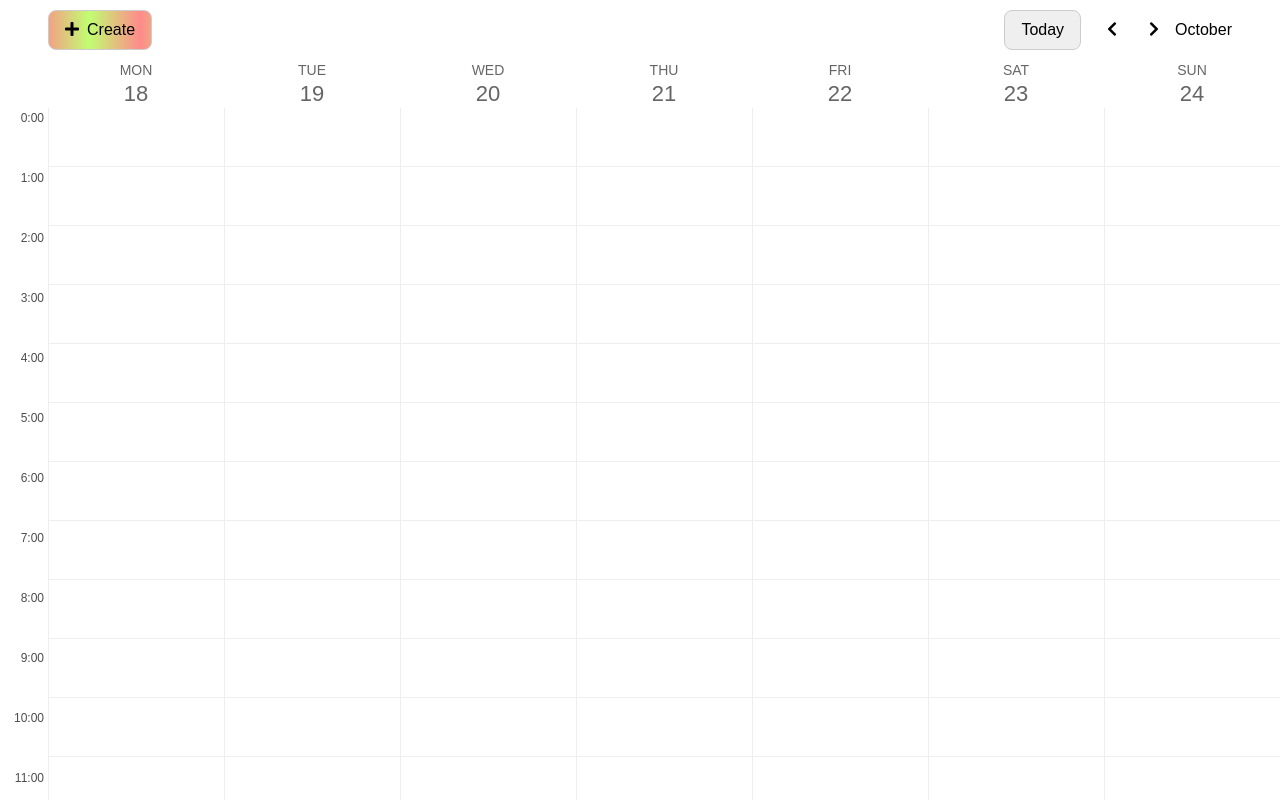
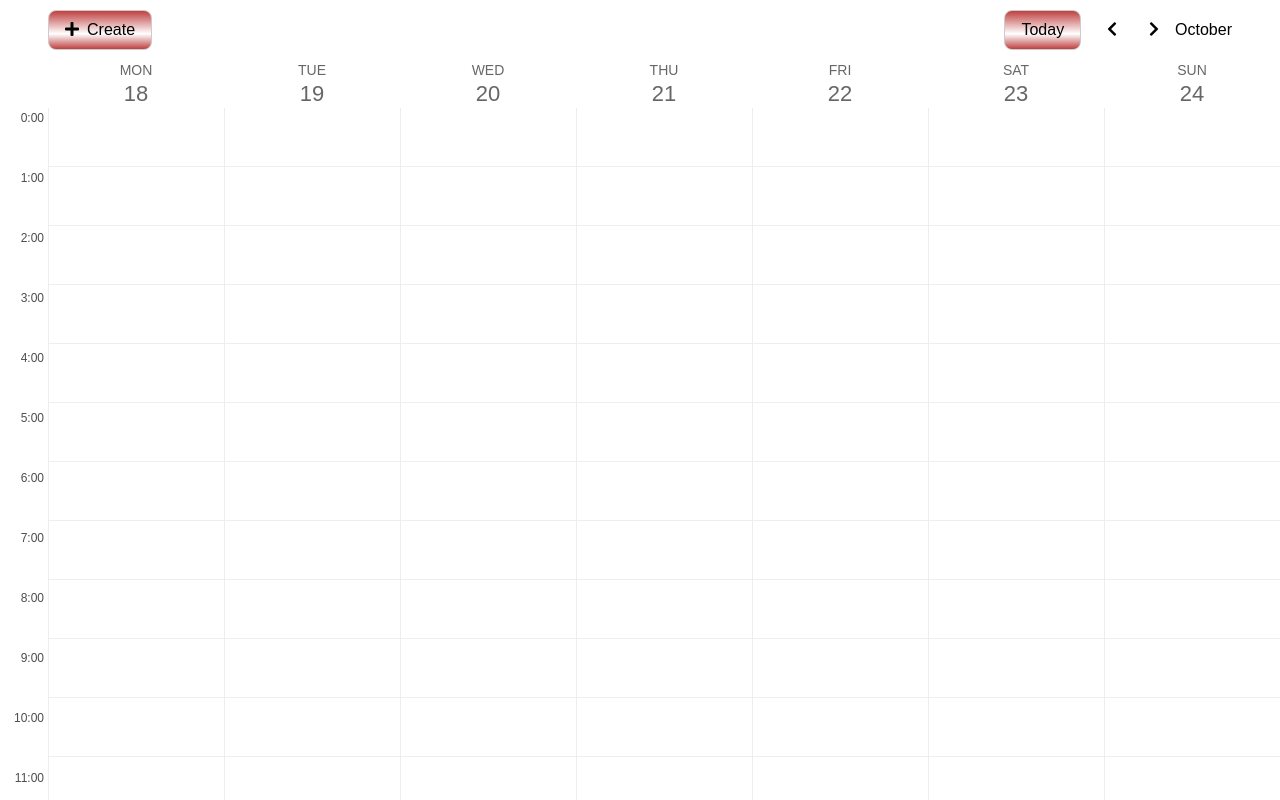
Before and after one commit to RostyslavOstapyak/calendar-react, a React app: page / in a window 1280 px wide. Built offline with nearby package versions, Linux system fonts and the light colour scheme; no server answers.

Commit message:
aded styles

```diff
--- a/src/App.jsx
+++ b/src/App.jsx
@@ -1,9 +1,7 @@
 import React, { useState } from "react";
-import moment from "moment";
 import Header from "./components/header/Header.jsx";
 import Calendar from "./components/calendar/Calendar.jsx";
 import Modal from "./components/modal/Modal.jsx";
-import events from "./gateway/events";
 import {
   sendEventToApi,
   fetchEvents,
--- a/src/components/header/header.scss
+++ b/src/components/header/header.scss
@@ -6,25 +6,25 @@
   justify-content: space-between;
 }
 
-.create-event-btn {
+.create-event-btn,
+.navigation__today-btn {
   padding: 0 16px;
   background: linear-gradient(
-    90deg,
-    hsla(0, 100%, 50%, 0.459),
-    hsla(86, 98%, 50%, 0.561),
-    hsla(0, 100%, 50%, 0.459)
+    0deg,
+    hsl(0, 50%, 50%),
+    transparent 40%,
+    hsl(1000, 100%, 50%),
+    transparent 40%,
+    hsl(0, 50%, 50%)
   );
   transition: 0.5s;
-  animation: animate infinite 50s;
+  animation: animate 5s linear infinite;
   @keyframes animate {
     0% {
-      background-position: 0;
-    }
-    50% {
-      background-position: 1000px;
+      filter: hue-rotate(0deg);
     }
     100% {
-      background-position: 0;
+      filter: hue-rotate(360deg);
     }
   }
   &:hover {
```
Also changed, not shown: 3 other files (tests, documents, lock files or other folders).
